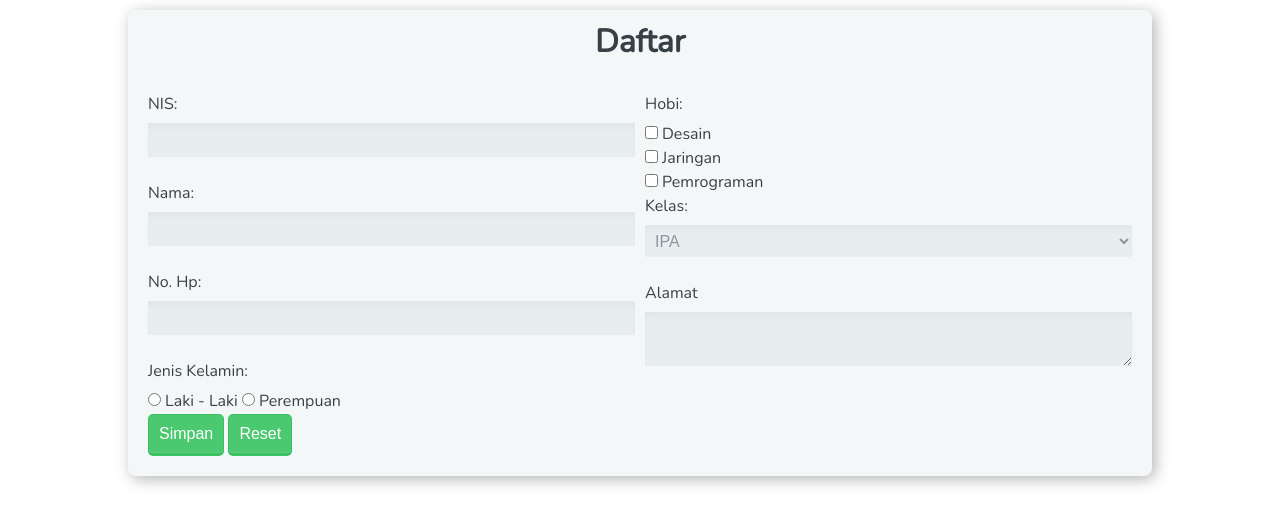
After one commit to Fikri-mtwoo/Pemrograman_web, a PHP site: page /edit.php?nis=1 in a window 1280 px wide. The commit adds this page. Shown: the top 525 px of the page. Run offline with PHP 8.4, Linux system fonts and the light colour scheme; data that the repository does not hold is empty.

Commit message:
menambah file edit, proses dan merubah file tampil

```diff
--- /dev/null
+++ b/edit.php
@@ -0,0 +1,64 @@
+<?php
+include "koneksi.php";
+$id = $_GET['nis'];
+$sql = mysqli_query($koneksi,"SELECT * FROM siswa WHERE nis='$id'");
+$data = mysqli_fetch_array($sql);
+$data_hobi = json_decode($data['hobi']);
+?>
+<!DOCTYPE html>
+<html lang="en">
+<head>
+    <meta charset="UTF-8">
+    <meta name="viewport" content="width=device-width, initial-scale=1.0">
+    <title>Form Siswa</title>
+    <link rel="stylesheet" href="main.css">
+    <link href="https://fonts.googleapis.com/css2?family=Nunito&display=swap" rel="stylesheet">
+</head>
+<body>
+    <form action="proses.php" method="post">
+        <div class="container">
+            <div class="item-1">
+                <h1>Daftar</h1>
+            </div>
+            <div class="item-2">
+                <label for="nis">NIS:</label>
+                    <input type="text" id="nis" name="nis" readonly value="<?=$data['nis']?>">
+                <label for="nama">Nama:</label>
+                    <input type="text" id="nama" name="nama" value="<?=$data['nama']?>">
+                <label for="hp">No. Hp:</label>
+                    <input type="text" id="hp" name="hp" value="<?=$data['hp']?>">
+                <label for="jk">Jenis Kelamin:</label>
+                    <input type="radio" name="jk" id="jk" value="Laki - laki" <?php if($data['jk'] == 'Laki - laki'){ echo "checked";} ?>><label class="light">Laki - Laki</label>
+                    <input type="radio" name="jk" id="jk" value="Perempuan" <?php if($data['jk'] == 'Perempuan'){ echo "checked";} ?>><label class="light">Perempuan</label>
+            </div>
+            <div class="item-3">
+                <label for="hobi">Hobi:</label>
+                    <input type="checkbox" name="hobi[]" id="hobi" value="Desain" <?php if(in_array("Desain",$data_hobi)) echo "checked"?>><label class="light">Desain</label><br>
+                    <input type="checkbox" name="hobi[]" id="hobi" value="Jaringan" <?php if(in_array("Jaringan",$data_hobi)) echo "checked"?>><label class="light">Jaringan</label><br>
+                    <input type="checkbox" name="hobi[]" id="hobi" value="Pemrograman" <?php if(in_array("Pemrograman",$data_hobi)) echo "checked"?>><label class="light">Pemrograman</label><br>
+                <label for="kelas">Kelas:</label>
+                    <select name="kelas" id="kelas">
+                        <?php $kelas = ['IPA','IPS'];
+                            foreach ($kelas as $k) {
+                                if($data['kelas'] == $k){
+                                    $select = "selected";
+                                }else{
+                                    $select = "";
+                                }
+
+                                echo "<option $select>".$k."</option>";
+                            }
+                        ?>
+                    </select>
+                <label for="alamat">Alamat</label>
+                    <textarea name="alamat" id="alamat" ><?=$data['alamat']?></textarea>
+            </div>
+            <div class="item-4">
+                <button type="submit" class="button" name="edit">Simpan</button>
+                <button type="reset" class="button">Reset</button>
+            </div>
+        </div>
+    </form>
+
+</body>
+</html>
```
Also changed, not shown: proses.php (added, +41 -0 lines), tampil.php (+15 -11 lines).
